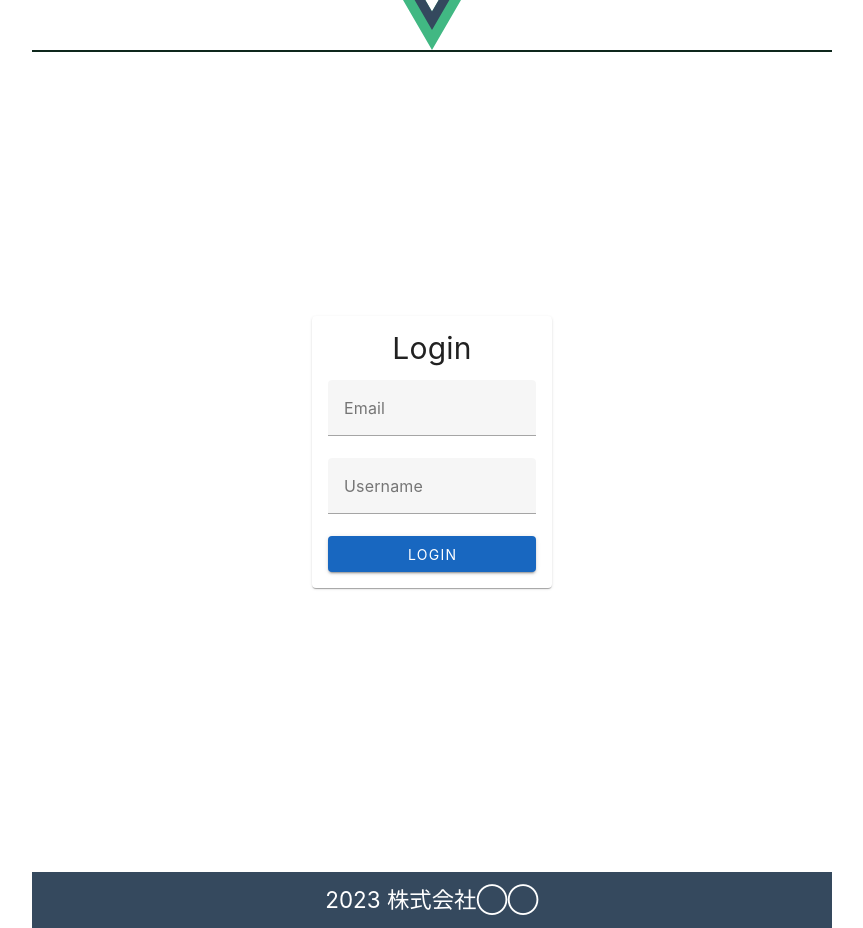
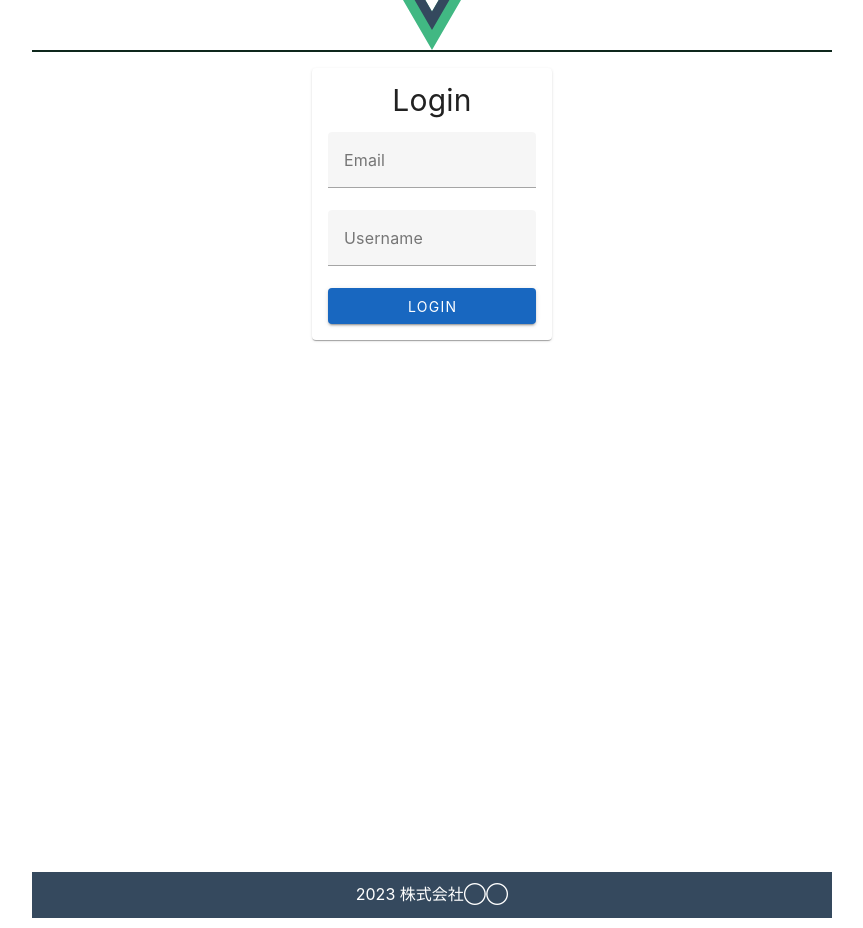
Before and after one commit to katsumi-watanabe/step_form, a Vue app: page /login in a window 1280 px wide. Shown: the whole page, without its empty margins (208-1071 px from the left). Built offline with nearby package versions, Linux system fonts and the light colour scheme; no server answers.

Commit message:
font-size調整

```diff
--- a/src/App.vue
+++ b/src/App.vue
@@ -48,11 +48,11 @@ h3,p{
 }
 h3{
   font-size: 16px;
-  font-size: 1.6rem;
+  font-size: 1.0rem;
 }
 p{
   font-size: 14px;
-  font-size: 1.4rem;
+  font-size: 1.0rem;
 }
 .mt10{ margin-top: 10px; }
 .mt20{ margin-top: 20px; }
--- a/src/components/Contact.vue
+++ b/src/components/Contact.vue
@@ -385,14 +385,14 @@ textarea{
   padding-top: 1.3rem;
   padding-bottom: 1.3rem;
 }
-.btn_wrap .b-back{
+/* .btn_wrap .b-back{
   height: 40px;
   padding: 0 30px;
   font-size: 16px;
-  font-size: 1.6rem;
+  font-size: 1.0rem;
   line-height: 30px;
   color: #35495e;
-}
+} */
 .btn_wrap .b-disable{
   display: inline;
   background: #e0e6ed;
@@ -412,7 +412,7 @@ textarea{
   border-radius: 14px;
   padding: 0 30px;
   font-size: 16px;
-  font-size: 1.6rem;
+  font-size: 1.0rem;
   line-height: 30px;
   color: #fff;
 }
--- a/src/components/Contact2.vue
+++ b/src/components/Contact2.vue
@@ -309,7 +309,7 @@ export default {
   text-align: center;
   border-radius: 50%;
   border: 2px solid #0e271c;
-  font-size: 2.8rem;
+  font-size: 1.8rem;
   color: #0e271c;
   line-height: 1;
   font-weight: bold;
@@ -339,7 +339,7 @@ export default {
   height: 40px;
   padding: 0 30px;
   font-size: 16px;
-  font-size: 1.6rem;
+  font-size: 1.0rem;
   line-height: 30px;
   color: #35495e;
 }
--- a/src/components/Login.vue
+++ b/src/components/Login.vue
@@ -1,7 +1,7 @@
 <template>
     <v-app>
         <v-main>
-        <v-container fluid class="fill-height">
+        <v-container fluid class="">
             <v-row align="center" justify="center">
             <v-col cols="12" sm="8" md="4">
                 <v-card>
```
